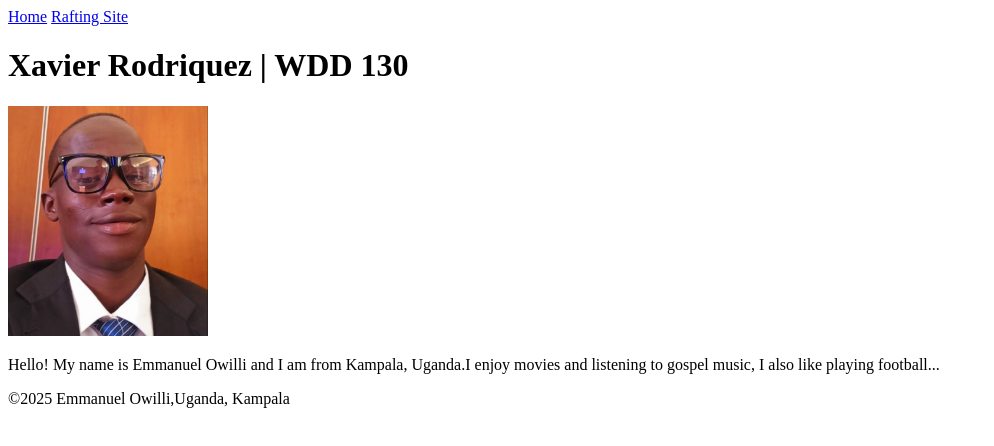
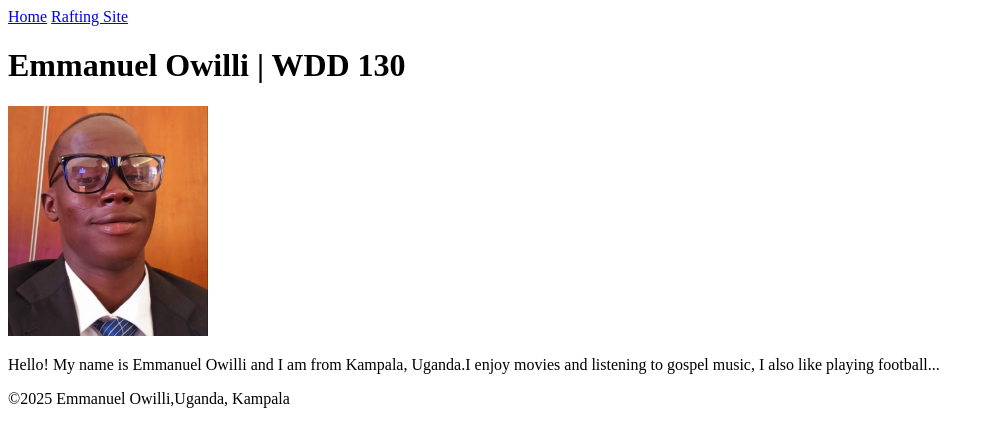
Before and after one commit to Emmaowilli/wdd130, a plain HTML site: page index.html in a window 1280 px wide. Shown: the whole page, without its empty margins (0-994 px from the left). Drawn offline with Linux system fonts and the light colour scheme.

Commit message:
Update index.html added my name
Corrected my name

Signed-off-by: Emmaowilli <145481492+Emmaowilli@users.noreply.github.com>

```diff
--- a/index.html
+++ b/index.html
@@ -13,7 +13,7 @@
       </nav>
     </header>
     <main>
-      <h1>Xavier Rodriquez | WDD 130</h1>
+      <h1>Emmanuel Owilli | WDD 130</h1>
       <img src="images/profile.jpg" alt="am Emmanuel Owilli" width="200">
       <p>Hello! My name is Emmanuel Owilli and I am from Kampala, Uganda.I enjoy movies and
         listening to gospel music, I also like playing football... </p>
```
